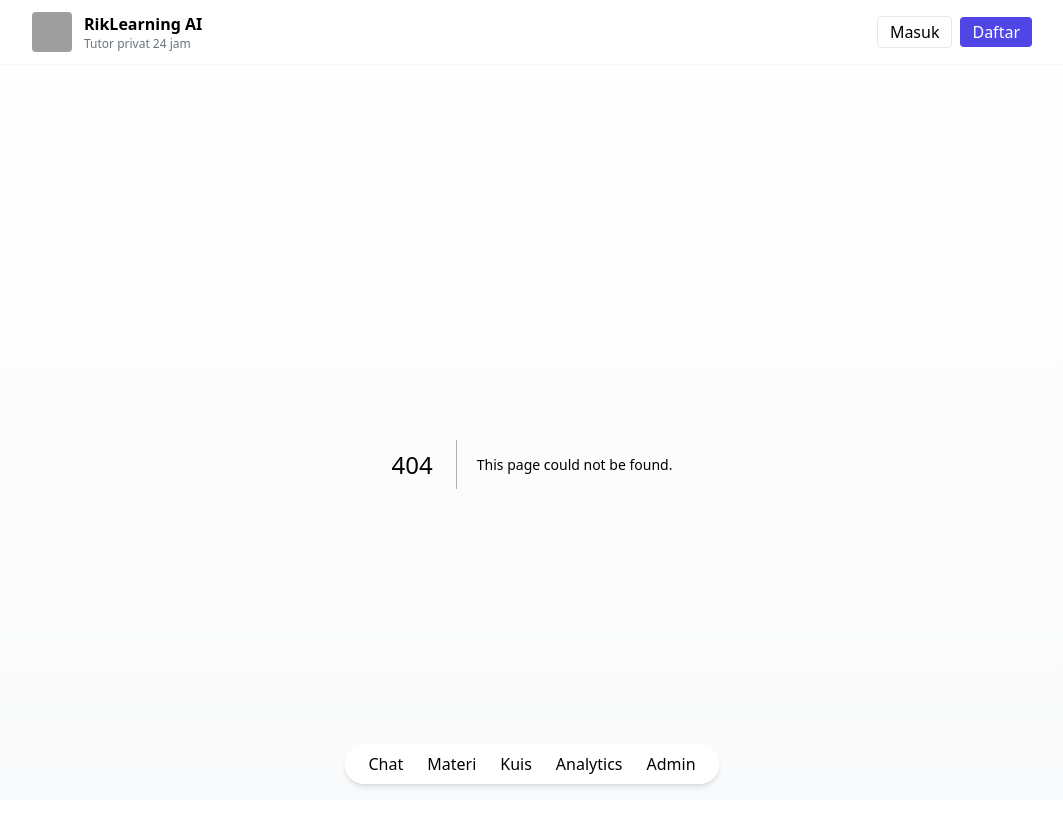
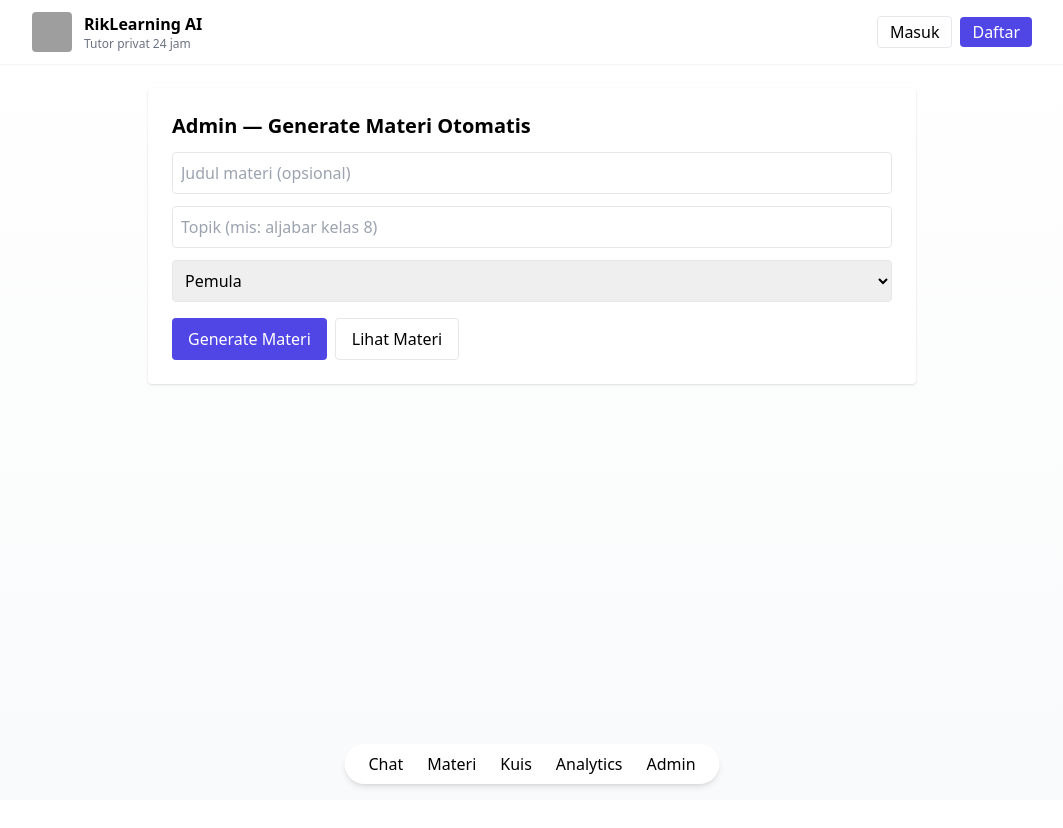
Before and after one commit to RikChat/RikLearningAI, a Next.js app: page /admin in a window 1280 px wide. Before the commit this address had no page. Shown: the top 828 px of the page, without its empty margins (108-1171 px from the left). Built offline with nearby package versions, Linux system fonts and the light colour scheme; grey boxes are pictures that could not be loaded.

Commit message:
Create AdminPage component for automatic material generation

```diff
--- /dev/null
+++ b/app/admin/page.tsx
@@ -0,0 +1,43 @@
+'use client'
+import { useState } from 'react'
+import axios from 'axios'
+
+export default function AdminPage(){
+  const [title,setTitle]=useState('')
+  const [topic,setTopic]=useState('')
+  const [level,setLevel]=useState('pemula')
+  const [loading,setLoading]=useState(false)
+  const [result,setResult]=useState<any>(null)
+
+  async function generate(){
+    setLoading(true); setResult(null)
+    try {
+      const res = await axios.post('/api/generate-materi', { title, topic, level })
+      setResult(res.data)
+    } catch (e:any) {
+      setResult({ error: e.response?.data?.error || String(e) })
+    } finally { setLoading(false) }
+  }
+
+  return (
+    <div className="min-h-screen p-6">
+      <div className="max-w-3xl mx-auto bg-white p-6 rounded shadow">
+        <h1 className="text-xl font-bold">Admin — Generate Materi Otomatis</h1>
+        <input className="w-full mt-3 p-2 border rounded" placeholder="Judul materi (opsional)" value={title} onChange={e=>setTitle(e.target.value)} />
+        <input className="w-full mt-3 p-2 border rounded" placeholder="Topik (mis: aljabar kelas 8)" value={topic} onChange={e=>setTopic(e.target.value)} />
+        <select className="w-full mt-3 p-2 border rounded" value={level} onChange={e=>setLevel(e.target.value)}>
+          <option value="pemula">Pemula</option>
+          <option value="menengah">Menengah</option>
+          <option value="lanjutan">Lanjutan</option>
+        </select>
+        <div className="mt-4 flex gap-2">
+          <button onClick={generate} disabled={loading} className="bg-indigo-600 text-white px-4 py-2 rounded">{loading ? 'Membuat...' : 'Generate Materi'}</button>
+          <a href="/materi" className="px-4 py-2 border rounded">Lihat Materi</a>
+        </div>
+        {result && <div className="mt-4 bg-gray-50 p-3 rounded">
+          <pre className="whitespace-pre-wrap text-sm">{JSON.stringify(result, null, 2)}</pre>
+        </div>}
+      </div>
+    </div>
+  )
+}
```
